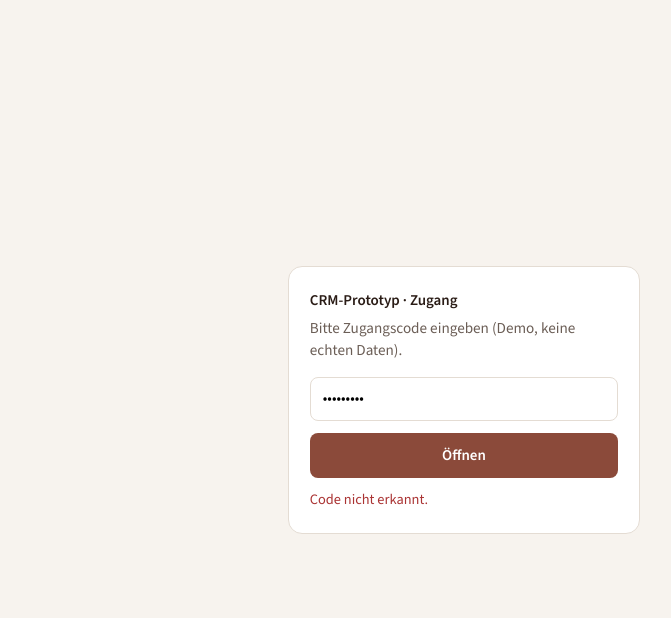
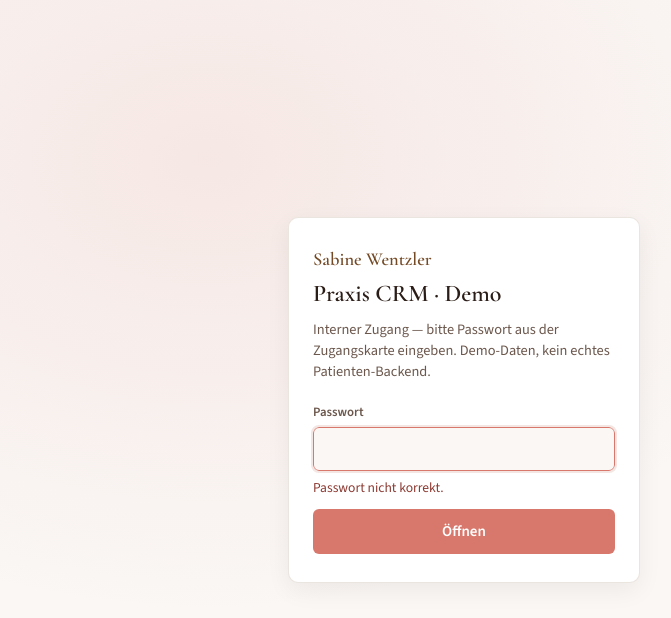
Before and after one commit to starcare-klamm/sabine-wentzler-review, a plain HTML site: page crm/index.html in a window 1280 px wide. Both pictures are taken after typing "Sample123" into the empty fields and a click on the button "Öffnen". Shown: the whole page, without its empty margins (176-847 px from the left). Drawn offline with nearby package versions, Linux system fonts and the light colour scheme.

Commit message:
Add light client-side password gate to CRM demo
Demo-only obfuscation; passphrase documented in HQ zugang card, not in plaintext here.

```diff
--- a/crm/css/crm.css
+++ b/crm/css/crm.css
@@ -61,6 +61,96 @@ textarea {
 a {
   color: inherit;
   text-decoration: none;
+}
+
+/* Light client-side gate (demo only — not real auth) */
+html.gate-locked body > :not(#crm-gate) {
+  display: none !important;
+}
+
+.crm-gate {
+  position: fixed;
+  inset: 0;
+  z-index: 1000;
+  display: grid;
+  place-items: center;
+  padding: 1.5rem;
+  background:
+    radial-gradient(ellipse at 30% 20%, rgba(216, 120, 108, 0.12), transparent 50%),
+    var(--paper-warm);
+}
+
+.crm-gate-card {
+  width: min(100%, 22rem);
+  background: var(--paper);
+  border: 1px solid var(--line);
+  border-radius: var(--radius);
+  box-shadow: var(--shadow);
+  padding: 1.75rem 1.5rem;
+}
+
+.crm-gate-brand {
+  font-family: var(--font-display);
+  color: var(--heading);
+  font-size: 1.15rem;
+  margin-bottom: 0.25rem;
+}
+
+.crm-gate-card h1 {
+  font-family: var(--font-display);
+  font-size: 1.5rem;
+  font-weight: 600;
+  color: var(--ink);
+  margin-bottom: 0.5rem;
+}
+
+.crm-gate-hint {
+  color: var(--ink-soft);
+  font-size: 0.9rem;
+  margin-bottom: 1.25rem;
+}
+
+.crm-gate-label {
+  display: block;
+  font-size: 0.8rem;
+  font-weight: 600;
+  color: var(--ink-soft);
+  margin-bottom: 0.35rem;
+}
+
+.crm-gate-card input[type="password"] {
+  width: 100%;
+  padding: 0.65rem 0.75rem;
+  border: 1px solid var(--line);
+  border-radius: var(--radius-sm);
+  background: var(--paper-warm);
+  margin-bottom: 0.75rem;
+}
+
+.crm-gate-card input[type="password"]:focus {
+  outline: 2px solid var(--accent-soft);
+  border-color: var(--accent);
+}
+
+.crm-gate-err {
+  color: var(--danger);
+  font-size: 0.85rem;
+  margin: -0.35rem 0 0.75rem;
+}
+
+.crm-gate-card button[type="submit"] {
+  width: 100%;
+  border: none;
+  border-radius: var(--radius-sm);
+  background: var(--accent);
+  color: #fff;
+  font-weight: 600;
+  padding: 0.7rem 1rem;
+  cursor: pointer;
+}
+
+.crm-gate-card button[type="submit"]:hover {
+  background: var(--accent-strong);
 }
 
 /* Proto banner */
--- a/crm/index.html
+++ b/crm/index.html
@@ -1,7 +1,6 @@
 <!DOCTYPE html>
 <html lang="de">
   <head>
-  <meta name="robots" content="noindex, nofollow" />
     <meta charset="utf-8" />
     <meta name="viewport" content="width=device-width, initial-scale=1" />
     <title>CRM Praxis · Sabine Wentzler (Prototyp)</title>
@@ -14,40 +13,29 @@
     <link rel="stylesheet" href="css/crm.css" />
   </head>
   <body>
-
-    <div id="accessGate" style="position:fixed;inset:0;z-index:9999;background:#f7f3ee;display:flex;align-items:center;justify-content:center;padding:1.5rem">
-      <form id="accessForm" style="max-width:22rem;width:100%;background:#fff;border:1px solid #e4dcd3;border-radius:14px;padding:1.4rem 1.3rem;font-family:inherit">
-        <p style="margin:0 0 .35rem;font-weight:600">CRM-Prototyp · Zugang</p>
-        <p style="margin:0 0 1rem;color:#6b5e56;font-size:.95rem">Bitte Zugangscode eingeben (Demo, keine echten Daten).</p>
-        <input id="accessCode" type="password" autocomplete="current-password" placeholder="Zugangscode" style="width:100%;box-sizing:border-box;padding:.65rem .75rem;border:1px solid #e4dcd3;border-radius:8px;margin-bottom:.75rem" />
-        <button type="submit" style="width:100%;padding:.7rem;border:0;border-radius:8px;background:#8b4a3a;color:#fff;font-weight:600;cursor:pointer">Öffnen</button>
-        <p id="accessErr" style="display:none;color:#a33;font-size:.9rem;margin:.75rem 0 0">Code nicht erkannt.</p>
+    <div id="crm-gate" class="crm-gate" hidden>
+      <form id="crm-gate-form" class="crm-gate-card" autocomplete="current-password">
+        <p class="crm-gate-brand">Sabine Wentzler</p>
+        <h1>Praxis CRM · Demo</h1>
+        <p class="crm-gate-hint">
+          Interner Zugang — bitte Passwort aus der Zugangskarte eingeben.
+          Demo-Daten, kein echtes Patienten-Backend.
+        </p>
+        <label class="crm-gate-label" for="crm-gate-pass">Passwort</label>
+        <input
+          id="crm-gate-pass"
+          name="password"
+          type="password"
+          required
+          autofocus
+          autocomplete="current-password"
+        />
+        <p id="crm-gate-err" class="crm-gate-err" hidden>Passwort nicht korrekt.</p>
+        <button type="submit">Öffnen</button>
       </form>
     </div>
-    <script>
-      (function () {
-        var KEY = "sw_crm_gate_ok";
-        var CODE = "praxis-demo";
-        var gate = document.getElementById("accessGate");
-        if (sessionStorage.getItem(KEY) === "1") {
-          if (gate) gate.remove();
-          return;
-        }
-        document.getElementById("accessForm").addEventListener("submit", function (e) {
-          e.preventDefault();
-          var v = (document.getElementById("accessCode").value || "").trim();
-          if (v === CODE) {
-            sessionStorage.setItem(KEY, "1");
-            gate.remove();
-          } else {
-            document.getElementById("accessErr").style.display = "block";
-          }
-        });
-      })();
-    </script>
-
     <div class="proto-banner">
-      <strong>UI-Prototyp</strong> — Demo-Daten, kein Login, kein Backend · nicht produktiv
+      <strong>UI-Prototyp</strong> — Demo-Daten · leichtes Passwort-Gate · kein Backend · nicht produktiv
     </div>
     <div class="app">
       <aside class="sidebar">
@@ -87,6 +75,7 @@
       <main class="main" id="content"></main>
     </div>
     <div class="toast" id="toast" role="status" aria-live="polite"></div>
+    <script src="js/gate.js"></script>
     <script src="js/data.js"></script>
     <script src="js/app.js"></script>
   </body>
--- /dev/null
+++ b/crm/js/gate.js
@@ -0,0 +1,76 @@
+(() => {
+  /** SHA-256 of demo passphrase — plaintext only in штаб/ops/sabine-zugang.md */
+  const PASS_HASH =
+    "13b833d93445a8d57c5a5b9a25ba24ea2164bbbd93ab2a505a3d6c3b9bdb6503";
+  const STORAGE_KEY = "sabine_crm_gate_ok";
+
+  async function sha256Hex(text) {
+    const data = new TextEncoder().encode(text);
+    const buf = await crypto.subtle.digest("SHA-256", data);
+    return [...new Uint8Array(buf)]
+      .map((b) => b.toString(16).padStart(2, "0"))
+      .join("");
+  }
+
+  function unlock() {
+    document.documentElement.classList.remove("gate-locked");
+    const gate = document.getElementById("crm-gate");
+    if (gate) gate.hidden = true;
+  }
+
+  function lock() {
+    document.documentElement.classList.add("gate-locked");
+    const gate = document.getElementById("crm-gate");
+    if (gate) gate.hidden = false;
+  }
+
+  async function tryUnlock(password) {
+    const hash = await sha256Hex(password.trim());
+    if (hash !== PASS_HASH) return false;
+    try {
+      sessionStorage.setItem(STORAGE_KEY, "1");
+    } catch (_) {
+      /* private mode — still unlock this tab */
+    }
+    unlock();
+    return true;
+  }
+
+  function alreadyOk() {
+    try {
+      return sessionStorage.getItem(STORAGE_KEY) === "1";
+    } catch (_) {
+      return false;
+    }
+  }
+
+  function init() {
+    const form = document.getElementById("crm-gate-form");
+    const input = document.getElementById("crm-gate-pass");
+    const err = document.getElementById("crm-gate-err");
+    if (!form || !input) return;
+
+    if (alreadyOk()) {
+      unlock();
+      return;
+    }
+
+    lock();
+    form.addEventListener("submit", async (e) => {
+      e.preventDefault();
+      if (err) err.hidden = true;
+      const ok = await tryUnlock(input.value);
+      if (!ok) {
+        input.value = "";
+        input.focus();
+        if (err) err.hidden = false;
+      }
+    });
+  }
+
+  if (document.readyState === "loading") {
+    document.addEventListener("DOMContentLoaded", init);
+  } else {
+    init();
+  }
+})();
```
